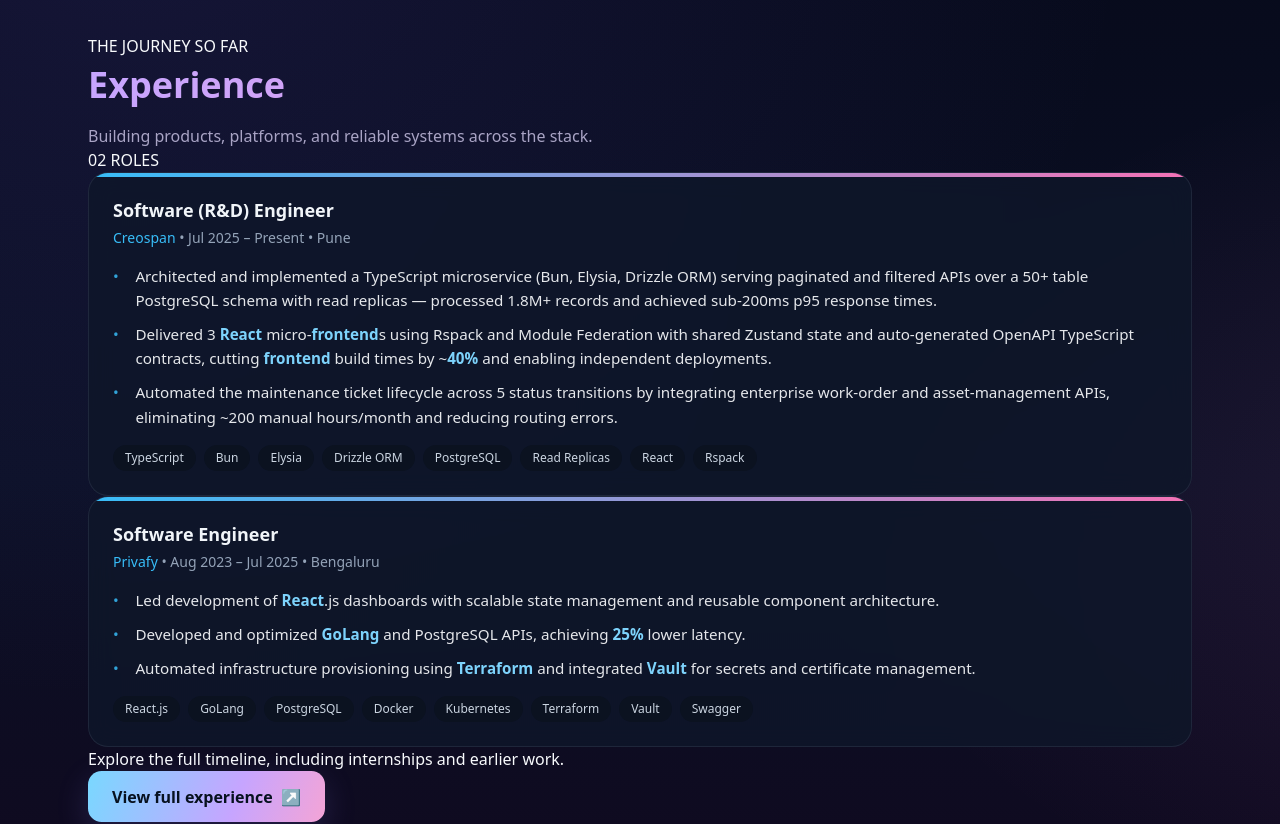
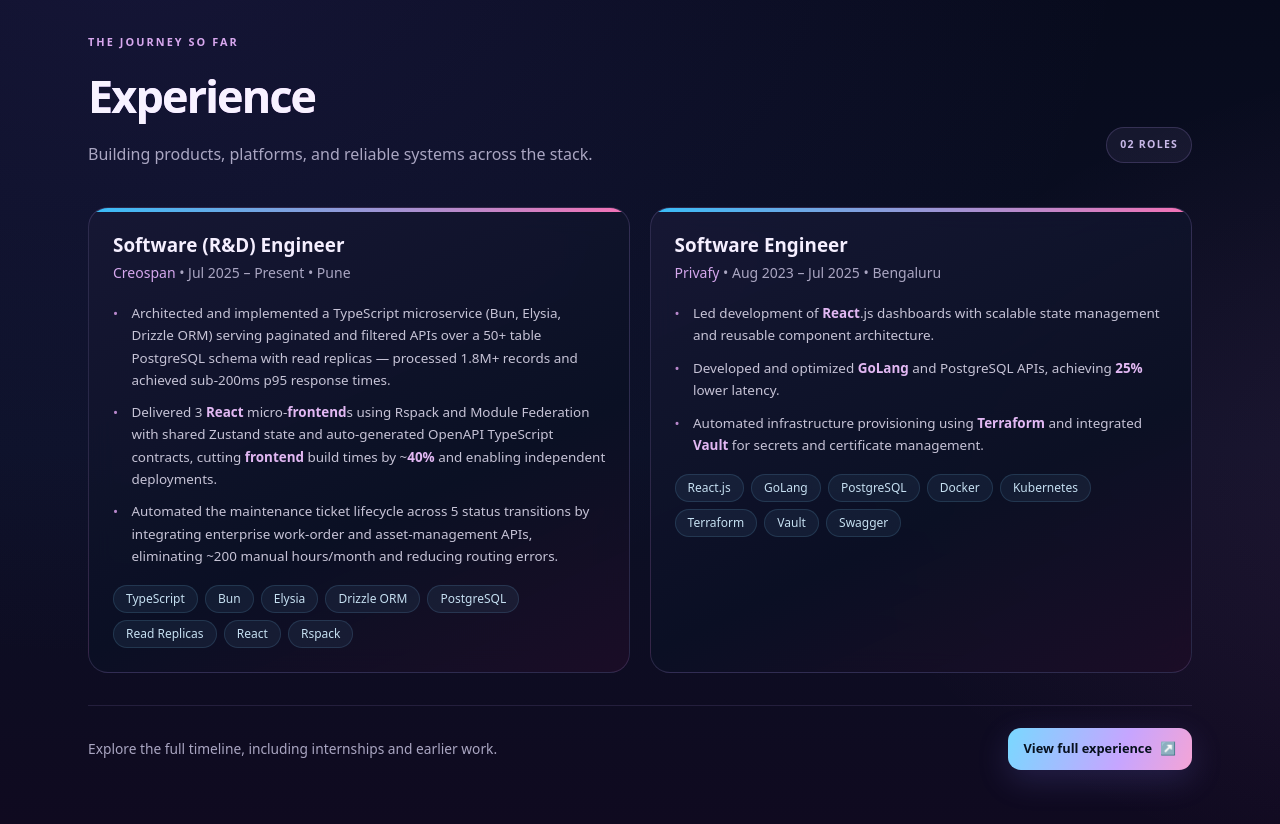
Before and after one commit to saumyasrivastava08/saumya-srivastava, a Next.js app: page / in a window 1280 px wide. Shown: the part 920-1744 px from the top of the page. Built offline with nearby package versions, Linux system fonts and the light colour scheme.

Commit message:
Style editorial experience preview cards

```diff
--- a/styles/components.css
+++ b/styles/components.css
@@ -1507,3 +1507,114 @@
   .project-chips { margin-bottom: 1.1rem; }
   .projects-grid { margin-top: 1.1rem; }
 }
+
+
+/* EXPERIENCE — concise, editorial preview cards */
+.experience-heading-row {
+  display: flex;
+  align-items: flex-end;
+  justify-content: space-between;
+  gap: 1.5rem;
+  margin-bottom: 2.4rem;
+}
+.experience-kicker {
+  margin-bottom: .75rem;
+  color: #d8a8ef;
+  font-size: .68rem;
+  font-weight: 700;
+  letter-spacing: .19em;
+}
+.cosmic-experience-section .experience-title {
+  color: #f7f2ff;
+  font-size: clamp(2rem, 3.5vw, 2.8rem);
+  letter-spacing: -.04em;
+}
+.cosmic-experience-section .experience-subtitle {
+  max-width: 42rem;
+  margin-top: .75rem;
+  color: #aaa6c2;
+  line-height: 1.7;
+}
+.experience-count {
+  flex: 0 0 auto;
+  margin-bottom: .35rem;
+  padding: .55rem .8rem;
+  border: 1px solid rgba(198,165,255,.18);
+  border-radius: 999px;
+  background: rgba(198,165,255,.07);
+  color: #c8b8e8;
+  font-size: .66rem;
+  font-weight: 700;
+  letter-spacing: .12em;
+}
+.experience-preview-grid {
+  display: grid;
+  grid-template-columns: repeat(2, minmax(0, 1fr));
+  align-items: stretch;
+  gap: 1.2rem;
+}
+.experience-preview-grid > div {
+  display: flex;
+  min-width: 0;
+}
+.experience-preview-grid .experience-card {
+  width: 100%;
+  height: 100%;
+  padding: 1.5rem;
+  border-color: rgba(198,165,255,.16);
+  background: linear-gradient(155deg, rgba(23,24,53,.92), rgba(11,16,36,.94) 62%, rgba(28,13,39,.9));
+}
+.experience-preview-grid .experience-role {
+  color: #f5efff;
+  font-size: 1.18rem;
+  line-height: 1.4;
+}
+.experience-preview-grid .experience-company { color: #d5a7ed; }
+.experience-preview-grid .experience-meta {
+  color: #aaa6c2;
+  line-height: 1.6;
+}
+.experience-preview-grid .experience-desc {
+  gap: .65rem;
+  margin-top: 1.1rem;
+}
+.experience-preview-grid .experience-desc li {
+  padding-left: 1.15rem;
+  color: #c6c3d6;
+  font-size: .84rem;
+  line-height: 1.65;
+}
+.experience-preview-grid .experience-desc li::before { color: #d69ce8; }
+.experience-preview-grid .experience-bullet-text { color: #c6c3d6; }
+.experience-preview-grid .experience-highlight { color: #e2b8f3; }
+.experience-preview-grid .experience-tags { gap: .45rem; margin-top: 1.1rem; }
+.experience-preview-grid .experience-tag {
+  border: 1px solid rgba(125,211,252,.14);
+  background: rgba(125,211,252,.07);
+  color: #c5dff1;
+}
+.experience-footer {
+  display: flex;
+  align-items: center;
+  justify-content: space-between;
+  gap: 1rem;
+  margin-top: 2rem;
+  padding-top: 1.4rem;
+  border-top: 1px solid rgba(198,165,255,.12);
+}
+.experience-footer p { color: #aaa6c2; font-size: .86rem; }
+.experience-footer .intro-primary-btn {
+  padding: .7rem 1rem;
+  border-radius: .8rem;
+  font-size: .8rem;
+}
+@media (max-width: 760px) {
+  .experience-preview-grid { grid-template-columns: 1fr; gap: .9rem; }
+  .experience-heading-row { align-items: flex-start; margin-bottom: 1.6rem; }
+  .experience-count { display: none; }
+}
+@media (max-width: 640px) {
+  .experience-section { padding-block: 4.5rem; }
+  .experience-preview-grid .experience-card { padding: 1.2rem; }
+  .experience-footer { align-items: flex-start; flex-direction: column; }
+}
```
